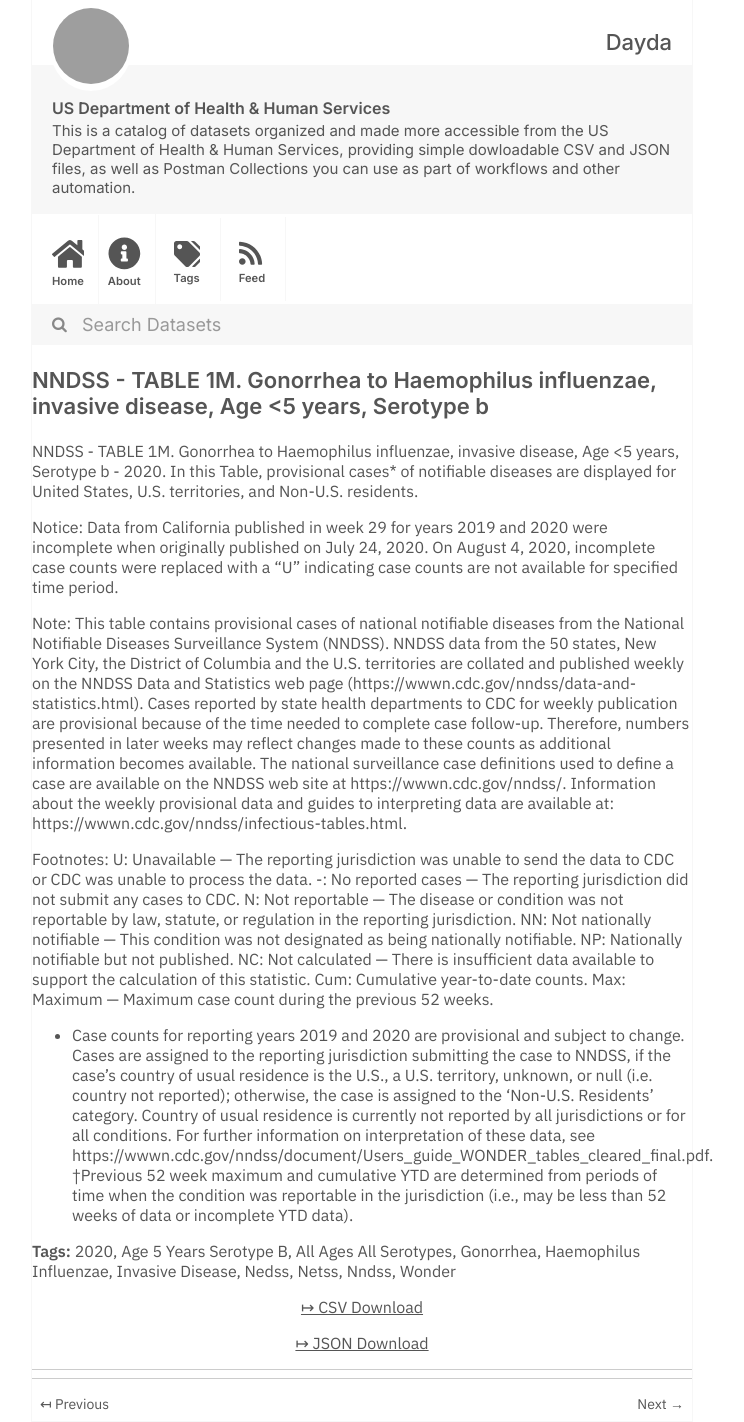
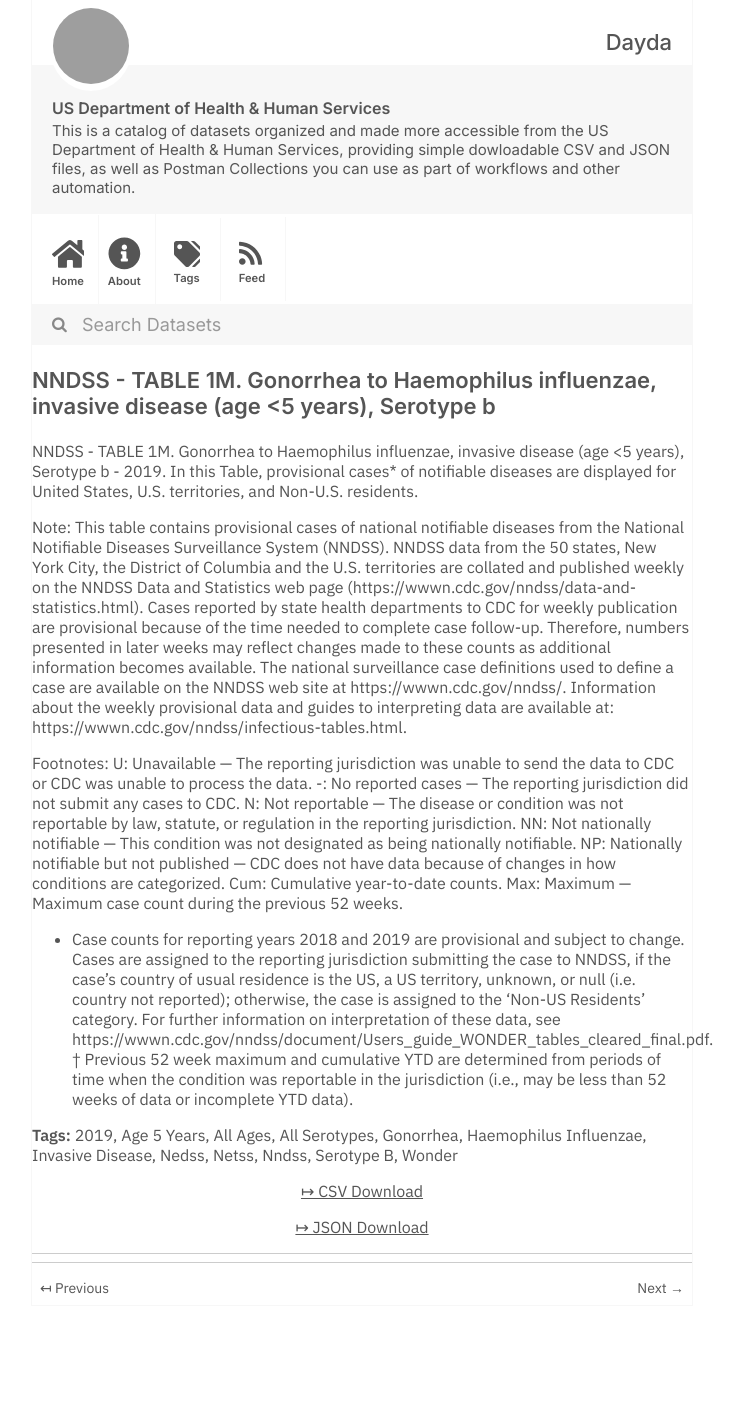
Before and after one commit to dayda-entities/us-department-of-health-and-human-services, a Jekyll site: the page built from _posts/2020-11-10-nndss-table-1m.-gonorrhea-to-haemophilus-influenzae-invasive-disease-age-<5-years-serotype-b.md, in a window 1280 px wide. Shown: the whole page, without its empty margins (278-1022 px from the left). Built offline with Jekyll 4.4.1, drawn with Linux system fonts in a browser that asks for light colours; after the commit the page ends 1306 px from its top, so only the background shows below that; grey boxes are pictures that could not be loaded.

Commit message:
Publish Data

```diff
--- a/_posts/2020-11-10-nndss-table-1m.-gonorrhea-to-haemophilus-influenzae-invasive-disease-age-<5-years-serotype-b.md
+++ b/_posts/2020-11-10-nndss-table-1m.-gonorrhea-to-haemophilus-influenzae-invasive-disease-age-<5-years-serotype-b.md
@@ -1,31 +1,31 @@
 ---
 title: >-
-  NNDSS - TABLE 1M. Gonorrhea to Haemophilus influenzae, invasive disease, Age
-  <5 years, Serotype b
-created: '2020-11-10T16:16:36.056394'
-modified: '2021-04-17T02:28:03.601838'
+  NNDSS - TABLE 1M. Gonorrhea to Haemophilus influenzae, invasive disease (age
+  <5 years), Serotype b
+created: '2020-11-10T16:17:47.482013'
+modified: '2021-04-25T14:40:52.339155'
 state: active
 type: dataset
 tags:
-  - '2020'
-  - Age 5 Years Serotype B
-  - All Ages All Serotypes
+  - '2019'
+  - Age 5 Years
+  - All Ages
+  - All Serotypes
   - Gonorrhea
   - Haemophilus Influenzae
   - Invasive Disease
   - Nedss
   - Netss
   - Nndss
+  - Serotype B
   - Wonder
 groups: []
-csv_url: 'https://data.cdc.gov/api/views/u7e4-s8zi/rows.csv?accessType=DOWNLOAD'
-json_url: 'https://data.cdc.gov/api/views/u7e4-s8zi/rows.json?accessType=DOWNLOAD'
+csv_url: 'https://data.cdc.gov/api/views/h4wb-nae4/rows.csv?accessType=DOWNLOAD'
+json_url: 'https://data.cdc.gov/api/views/h4wb-nae4/rows.json?accessType=DOWNLOAD'
 layout: post
 
 ---
-NNDSS - TABLE 1M.  Gonorrhea to Haemophilus influenzae, invasive disease, Age <5 years, Serotype b - 2020. In this Table, provisional cases* of notifiable diseases are displayed for United States, U.S. territories, and Non-U.S. residents.
-
-Notice: Data from California published in week 29 for years 2019 and 2020 were incomplete when originally published on July 24, 2020. On August 4, 2020, incomplete case counts were replaced with a "U" indicating case counts are not available for specified time period.
+NNDSS - TABLE 1M. Gonorrhea to Haemophilus influenzae, invasive disease (age <5 years), Serotype b - 2019. In this Table, provisional cases* of notifiable diseases are displayed for United States, U.S. territories, and Non-U.S. residents.
 
 Note:
 This table contains provisional cases of national notifiable diseases from the National Notifiable Diseases Surveillance System (NNDSS). NNDSS data from the 50 states, New York City, the District of Columbia and the U.S. territories are collated and published weekly on the NNDSS Data and Statistics web page (https://wwwn.cdc.gov/nndss/data-and-statistics.html). Cases reported by state health departments to CDC for weekly publication are provisional because of the time needed to complete case follow-up. Therefore, numbers presented in later weeks may reflect changes made to these counts as additional information becomes available. The national surveillance case definitions used to define a case are available on the NNDSS web site at https://wwwn.cdc.gov/nndss/. Information about the weekly provisional data and guides to interpreting data are available at: https://wwwn.cdc.gov/nndss/infectious-tables.html.
@@ -35,9 +35,8 @@ U: Unavailable — The reporting jurisdiction was unable to send the data to CDC
 -: No reported cases — The reporting jurisdiction did not submit any cases to CDC.
 N: Not reportable — The disease or condition was not reportable by law, statute, or regulation in the reporting jurisdiction.
 NN: Not nationally notifiable — This condition was not designated as being nationally notifiable.
-NP: Nationally notifiable but not published.
-NC: Not calculated — There is insufficient data available to support the calculation of this statistic.
+NP: Nationally notifiable but not published — CDC does not have data because of changes in how conditions are categorized.
 Cum: Cumulative year-to-date counts.
 Max: Maximum — Maximum case count during the previous 52 weeks.
-* Case counts for reporting years 2019 and 2020 are provisional and subject to change. Cases are assigned to the reporting jurisdiction submitting the case to NNDSS, if the case's country of usual residence is the U.S., a U.S. territory, unknown, or null (i.e. country not reported); otherwise, the case is assigned to the 'Non-U.S. Residents' category. Country of usual residence is currently not reported by all jurisdictions or for all conditions. For further information on interpretation of these data, see https://wwwn.cdc.gov/nndss/document/Users_guide_WONDER_tables_cleared_final.pdf.
-†Previous 52 week maximum and cumulative YTD are determined from periods of time when the condition was reportable in the jurisdiction (i.e., may be less than 52 weeks of data or incomplete YTD data).
+* Case counts for reporting years 2018 and 2019 are provisional and subject to change. Cases are assigned to the reporting jurisdiction submitting the case to NNDSS, if the case's country of usual residence is the US, a US territory, unknown, or null (i.e. country not reported); otherwise, the case is assigned to the 'Non-US Residents' category. For further information on interpretation of these data, see https://wwwn.cdc.gov/nndss/document/Users_guide_WONDER_tables_cleared_final.pdf.
+† Previous 52 week maximum and cumulative YTD are determined from periods of time when the condition was reportable in the jurisdiction (i.e., may be less than 52 weeks of data or incomplete YTD data).
```
